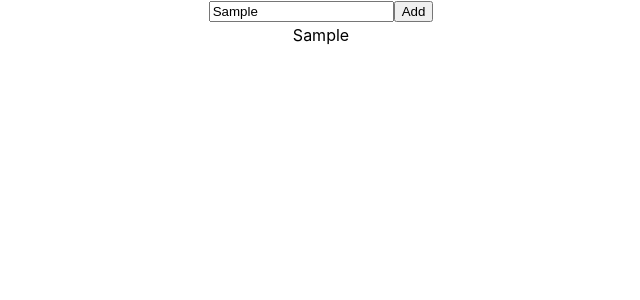
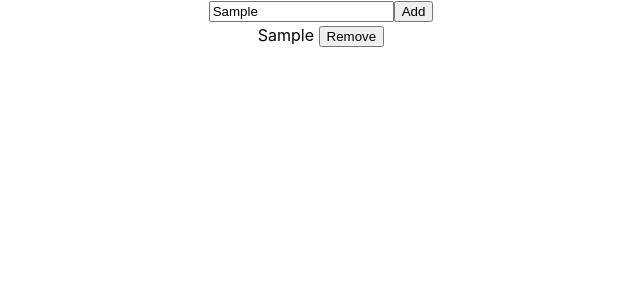
Before and after one commit to LinkFpoyd/todolist, a React (Create React App) app: page / in a window 1280 px wide. Both pictures are taken after typing "Sample" into the empty fields and a click on the input "Add". Shown: the top 300 px of the page, without its empty margins (319-959 px from the left). Built offline with nearby package versions, Linux system fonts and the light colour scheme.

Commit message:
delete button

```diff
--- a/src/App.js
+++ b/src/App.js
@@ -14,6 +14,14 @@ function App() {
     setTodos([...todos, desc]);
   }
 
+  function addRemove (index)  {
+    const removable = index;
+    setTodos(todos.filter((todo, number) => number !== removable));
+  }
+
+
+
+
 
   return (
     <div className="App">
@@ -26,7 +34,7 @@ function App() {
       <table>
         <tbody>
           {todos.map((todo, index) => <tr key={index}>
-            <td>{todo}</td>
+            <td>{todo} <button onClick={() => addRemove(index)}>Remove</button></td>
             </tr>)}
         </tbody>
       </table>
```
